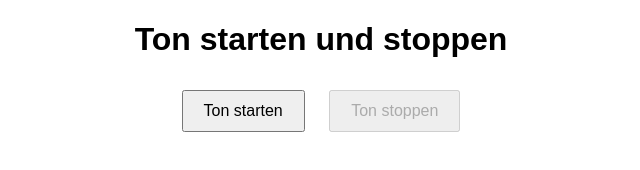
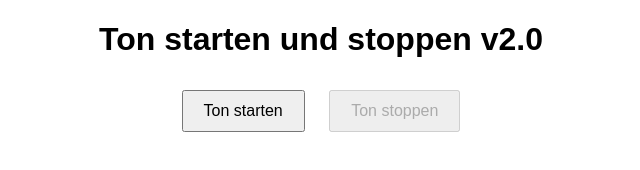
Before and after one commit to CodeDevProjects/CodeDevProjects.github.io, a plain HTML site: page oszillator.html in a window 1280 px wide. Shown: the whole page, without its empty margins (319-959 px from the left). Drawn offline with Linux system fonts and the light colour scheme.

Commit message:
Save oszillator.html.

```diff
--- a/oszillator.html
+++ b/oszillator.html
@@ -3,7 +3,7 @@
 <head>
     <meta charset="UTF-8">
     <meta name="viewport" content="width=device-width, initial-scale=1.0">
-    <title>Einfacher Ton v2.0</title>
+    <title>Einfacher Ton</title>
     <style>
         body {
             font-family: Arial, sans-serif;
@@ -18,7 +18,7 @@
     </style>
 </head>
 <body>
-    <h1>Ton starten und stoppen</h1>
+    <h1>Ton starten und stoppen v2.0</h1>
     <button id="startButton">Ton starten</button>
     <button id="stopButton" disabled>Ton stoppen</button>
 
```
